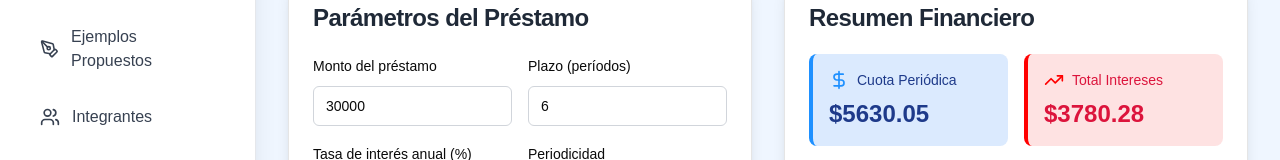
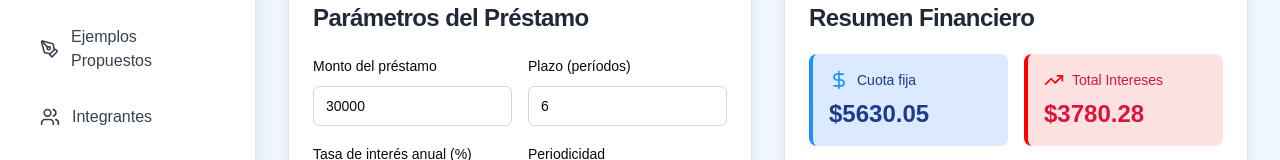
Before and after one commit to goku673/amortizacion-de-deudas-g7, a Next.js app: page / in a window 1280 px wide. Shown: the part 267-427 px from the top of the page. Built offline with nearby package versions, Linux system fonts and the light colour scheme.

Commit message:
cambio del nombre de cuota periodica
cambio cuota periodica segun el metodo de amortizacion frances o aleman

```diff
--- a/components/calculadora-section.tsx
+++ b/components/calculadora-section.tsx
@@ -360,7 +360,7 @@ export function CalculadoraSection() {
                   <div className="flex items-center space-x-2 mb-2">
                     <DollarSign className="h-5 w-5 text-blue-light" />
                     <span className="text-sm font-medium text-blue-navy">
-                      Cuota Periódica
+                      {metodo === "frances" ? "Cuota fija" : "Amortización constante"}
                     </span>
                   </div>
                   <p className="text-2xl font-bold text-blue-navy">
```
